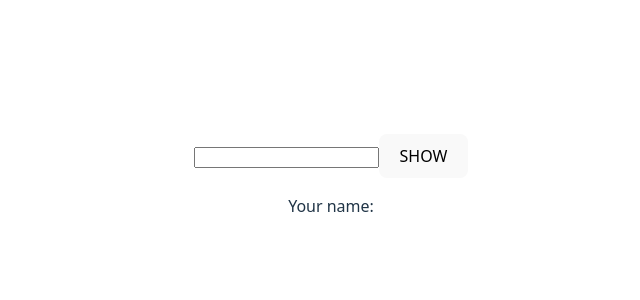
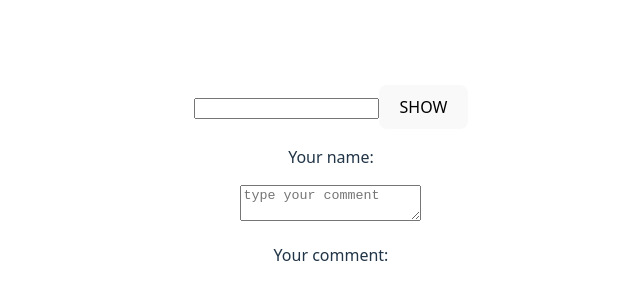
Before and after one commit to AminSBU/react-full-course, a React (Vite) app in the folder 11_onChange/onChange/: page / in a window 1280 px wide. Shown: the part 216-516 px from the top of the page, without its empty margins (309-949 px from the left). Built offline with nearby package versions, Linux system fonts and the light colour scheme.

Commit message:
use textArea to comment

```diff
--- a/11_onChange/onChange/src/MyComponent.jsx
+++ b/11_onChange/onChange/src/MyComponent.jsx
@@ -1,8 +1,9 @@
 import React, {useState} from "react";
 
 function MyComponent(){
-    const [name, setName] = useState("");
-    const [inputValue, setInputValue] = useState("");
+    const [name, setName]               = useState("");
+    const [inputValue, setInputValue]   = useState("");
+    const [comment, setComment]         = useState("");
 
     const onChangeHandler = (event) => {
         setInputValue(event.target.value);
@@ -12,12 +13,18 @@ function MyComponent(){
         setName(inputValue);
     }
 
+    const onCommentHandler = (event) => {
+        setComment(event.target.value);
+    }
+
     return(
         <>
             <div>
                 <input value={inputValue} onChange={onChangeHandler} type="text"></input>
                 <button onClick={onClickHandler}>SHOW</button>
                 <p>Your name: {name}</p>
+                <textarea value={comment} onChange={onCommentHandler} placeholder="type your comment" />
+                <p>Your comment: {comment}</p>
             </div>
         </>
     );
```
